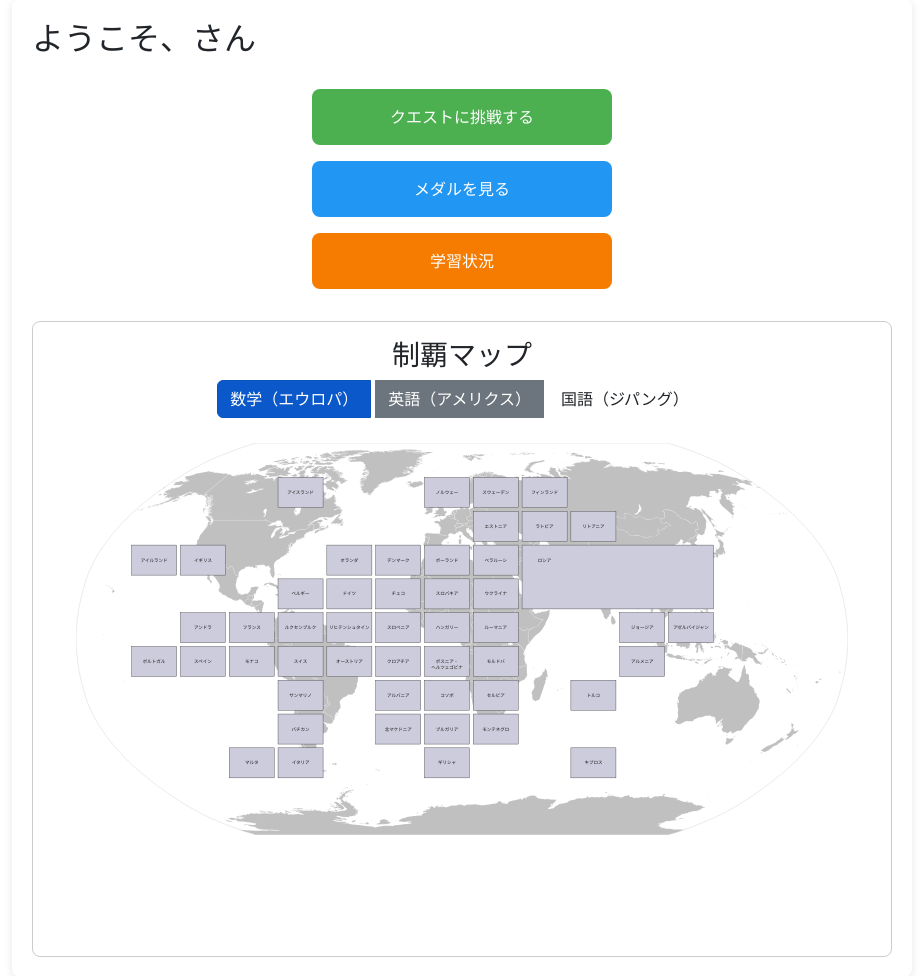
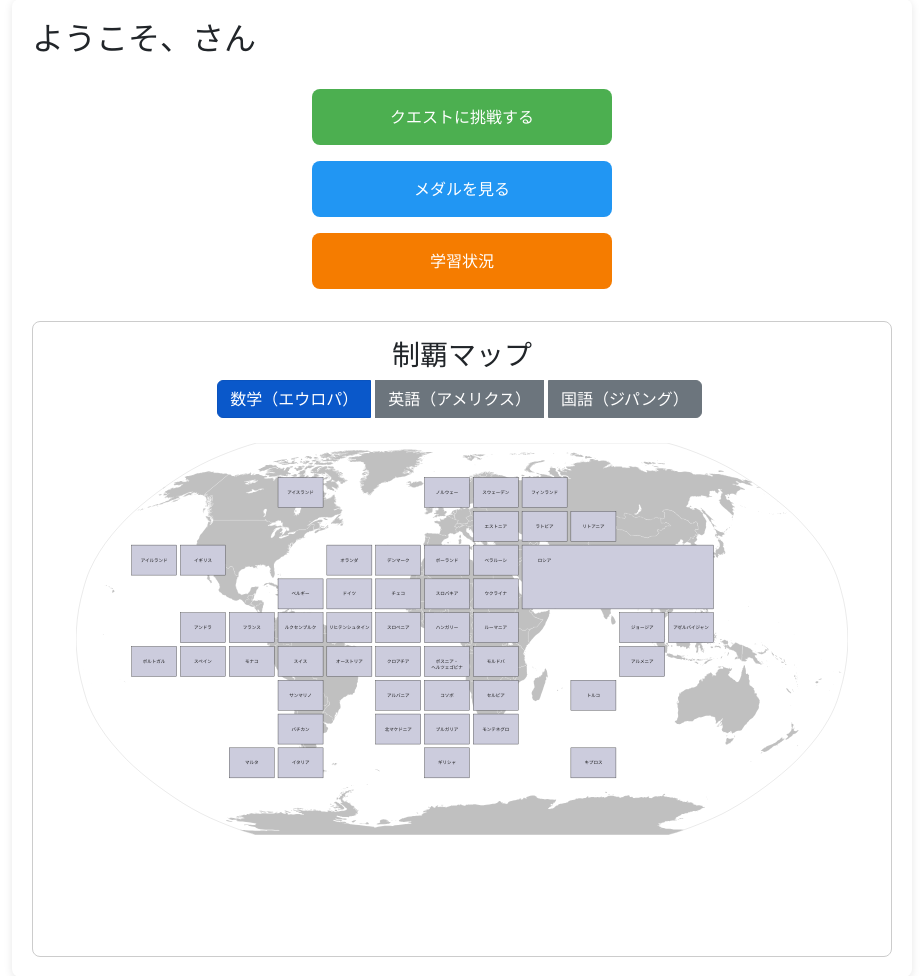
Before and after one commit to plainpine/mquest, a Flask app: template templates/dashboard_student.html in a window 1280 px wide. Shown: the part 102-1078 px from the top of the page, without its empty margins (178-1101 px from the left). Run offline with Flask 3, Linux system fonts and the light colour scheme; the template is opened without the code that fills it, so the values that code supplies are empty.

Commit message:
ダッシュボード表示

```diff
--- a/templates/dashboard_student.html
+++ b/templates/dashboard_student.html
@@ -74,7 +74,7 @@
     <div class="map-selector btn-group" role="group">
       <button type="button" class="btn btn-primary active" data-map-type="europe">数学（エウロパ）</button>
       <button type="button" class="btn btn-secondary" data-map-type="americus">英語（アメリクス）</button>
-      <button type="button" class="btn btn-tertiary" data-map-type="zipangu">国語（ジパング）</button>
+      <button type="button" class="btn btn-secondary" data-map-type="zipangu">国語（ジパング）</button>
     </div>
 
     <div id="map-europe" class="map active">
```
